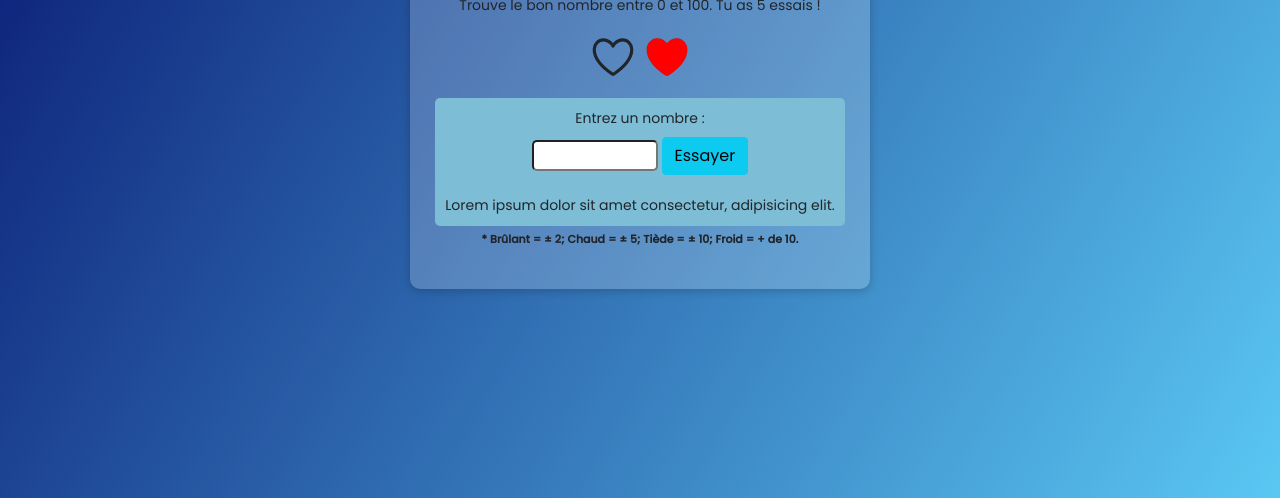
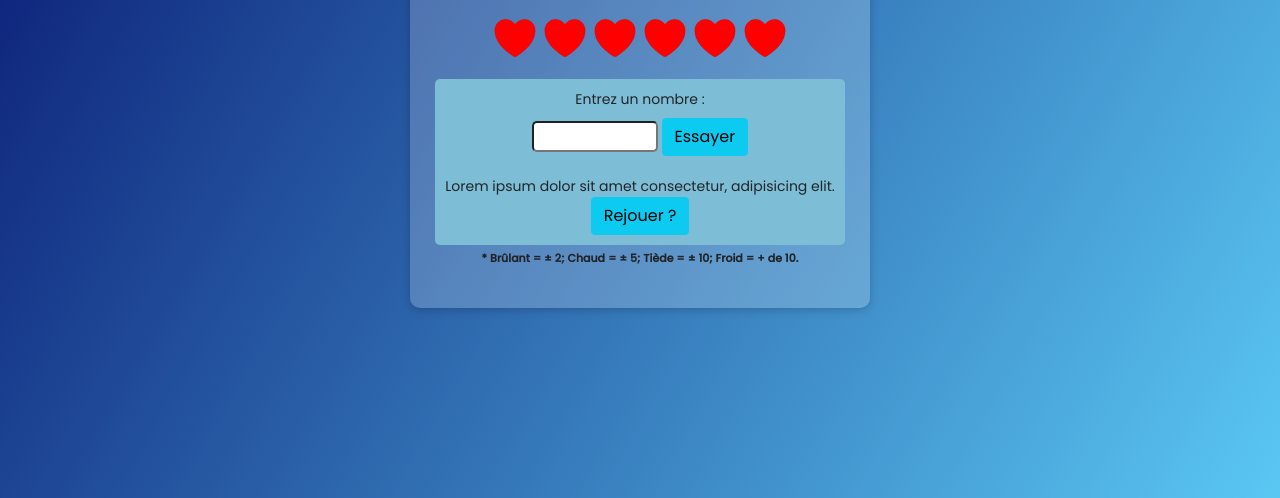
Before and after one commit to metazo/Game-JS, a plain HTML site: page index.html in a window 1280 px wide. Shown: the part 302-800 px from the top of the page. Drawn offline with nearby package versions, Linux system fonts and the light colour scheme.

Commit message:
Finished ✨

```diff
--- a/index.html
+++ b/index.html
@@ -25,7 +25,7 @@
         <p id="message">
           Lorem ipsum dolor sit amet consectetur, adipisicing elit.
         </p>
-        <button class="btn btn-info" id="rejouer" type="submit">Rejouer ?</button>
+        <button class="btn btn-info" id="rejouerBtn" type="submit">Rejouer ?</button>
 
       </form>
       <p id="details">
--- a/main.js
+++ b/main.js
@@ -45,6 +45,7 @@ const play = () => {
       body.style.backgroundImage = bgWin;
       message.textContent = `BRAVO !!! Le nombre était bien ${randomNumber}`;
       rejouerBtn.body.display = "block";
+      essayerBtn.setAttribute("disabled", "");
     }
 
     if (valeurInput !== randomNumber) {
@@ -92,5 +93,19 @@ const play = () => {
       for (let i = 0; i < vies; i++) {
         tableauDeVies.push(coeurPlein);
       }
+      for (let i = 0; i < totalVies - vies; i++) {
+        tableauDeVies.push(coeurVide);
+      }
+      tableauDeVies.forEach(coeur => {
+          divVies.innerHTML += coeur;
+      })
   }
+  actualiseCoeurs(vies);
+
+  rejouerBtn.addEventListener('click', () => {
+      message.style.display = 'none';
+      document.location.reload = (true);
+  })
 };
+
+play();
```
